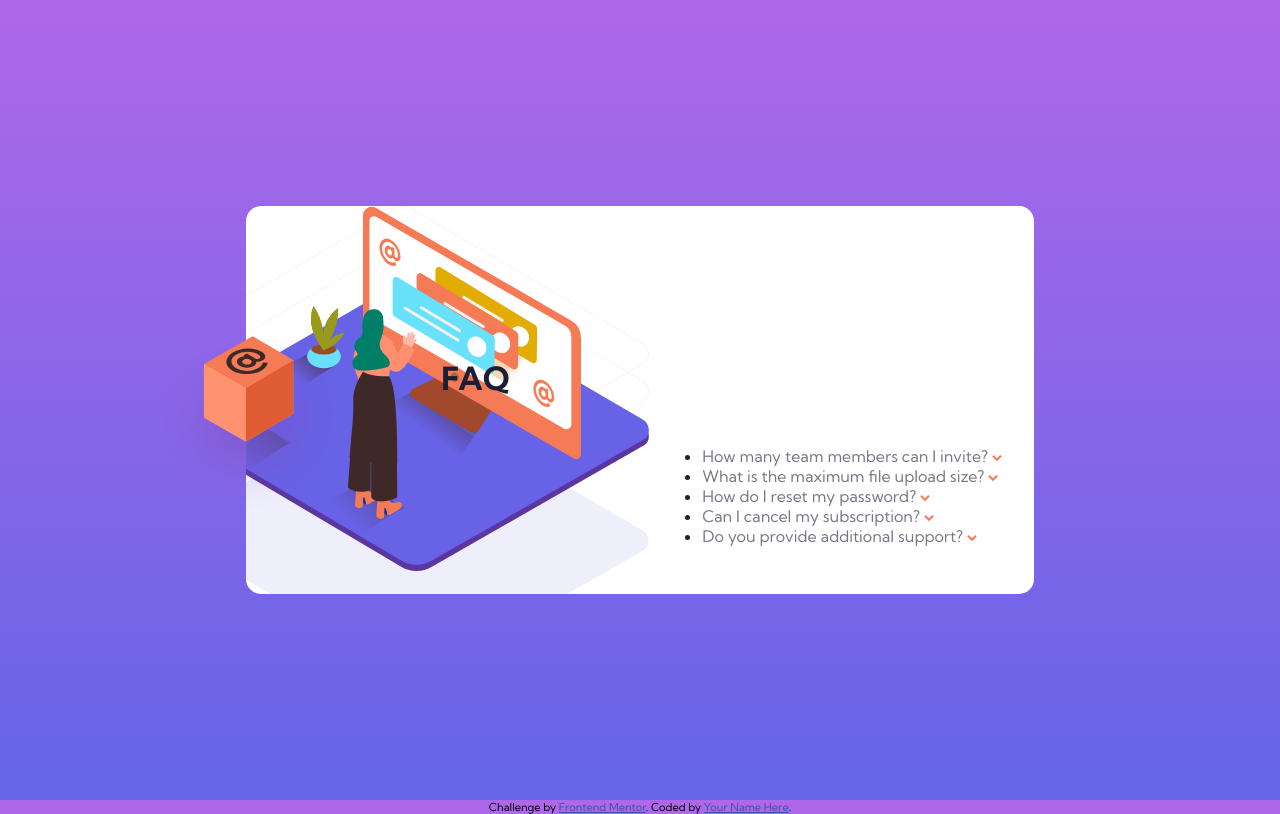
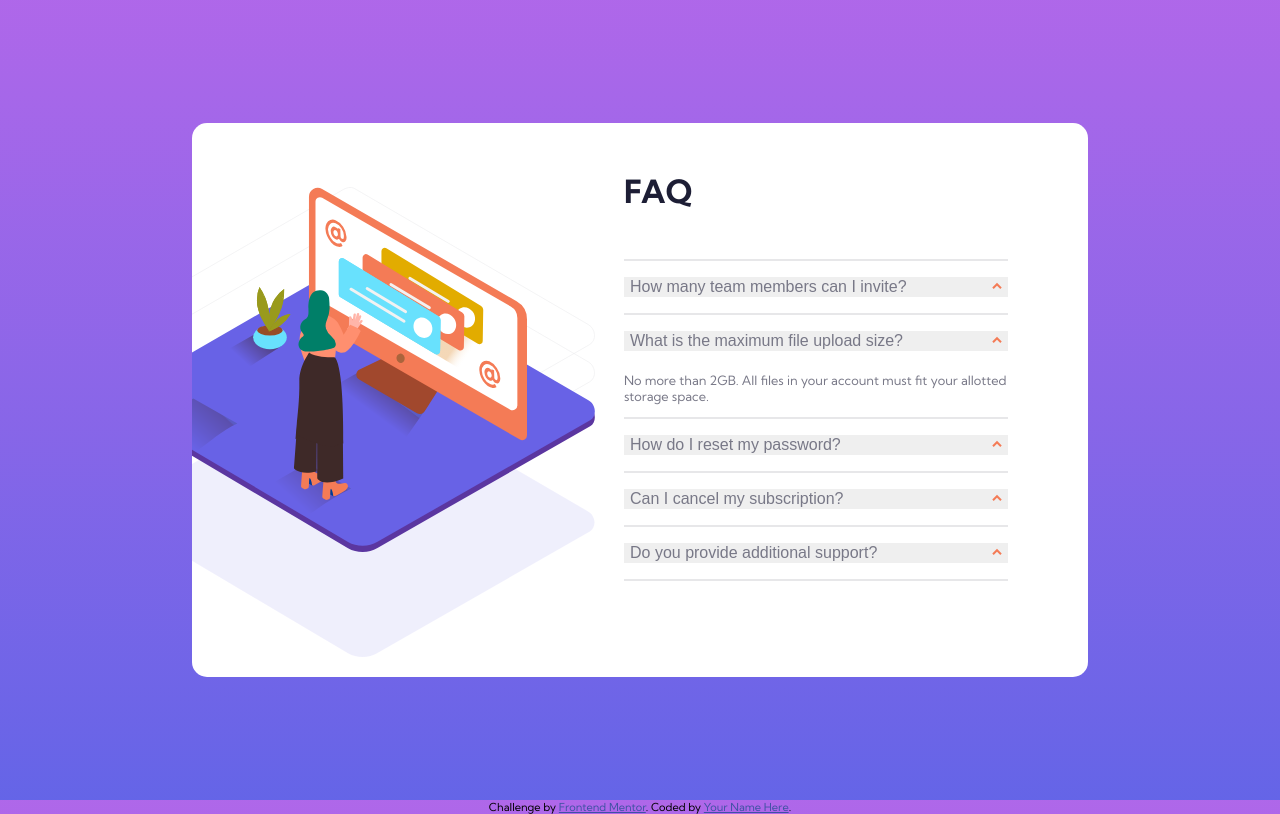
Before and after one commit to mvogee/fem_faq_accordion_card, a plain HTML site: page index.html in a window 1280 px wide. Drawn offline with Linux system fonts and the light colour scheme.

Commit message:
refactored

```diff
--- a/css/default.css
+++ b/css/default.css
@@ -1,11 +1,16 @@
 body {
     font-family: 'Kumbh Sans', sans-serif;
+    text-align: left;
     margin: 0;
     height: 100vh;
     background-image: linear-gradient(0, hsl(240, 73%, 65%), hsl(273, 75%, 66%));
     background-size: cover;
     background-repeat:no-repeat;
     background-attachment: fixed;
+}
+
+hr {
+    border: 1px solid hsl(240, 5%, 91%);
 }
 
 .wrapper {
@@ -18,6 +23,7 @@ body {
     border-radius: 15px;
     max-width: 800px;
     margin: 0 auto;
+    padding: 3em;
     background-color: white;
     background-image: url(../images/illustration-woman-online-desktop.svg),
     url(../images/bg-pattern-desktop.svg);
@@ -25,8 +31,8 @@ body {
     background-repeat: no-repeat;
     background-size: 480px;
     background-position:
-        top 0em left -4.8em,
-        top 0em left -4.8em;
+        top 4em left -4.8em,
+        top 4em left -4.8em;
     color: hsl(238, 29%, 16%);
 }
 /*
@@ -44,27 +50,33 @@ body {
 
 .dropdown-wrapper {
     flex-direction: column;
-    margin: 3em 2em 3em 26em;
+    margin: 3em 2em 3em 24em;
 }
 
 .faq-lable {
+    margin-left: 12em;
     color: hsl(238, 29%, 16%);
     font-weight: 700;
     font-size: 2em;
 }
 
 .dropdown-header {
+    margin: 0.5em 0;
     font-weight: 400;
     font-size: 1em;
     color: hsl(240, 6%, 50%);
-}
-
-.dropdown-arrow {
+    border: none;
+    width: 24em;
     text-align: left;
 }
 
+.dropdown-header::after {
+    content: url(../images/icon-arrow-down.svg) / "dropdown icon arrow";
+    float: right;
+    transform: rotate(180deg);
+}
+
 .dropdown-content {
-    display: none;
     font-weight: 400;
     font-size: .8em;
     color: hsl(240, 6%, 50%);
@@ -77,3 +89,14 @@ body {
 .attribution a {
     color: hsl(228, 45%, 44%);
 }
+
+
+/* ! toggle styles */
+
+.image-rotate {
+    transform: rotate(180deg);
+}
+
+.dropdown-inactive {
+    display: none;
+}
--- a/index.html
+++ b/index.html
@@ -13,52 +13,38 @@
 <body>
   <div class="wrapper">
     <div class="card-wrapper">
-      <img class="box-illustration-desktop" src="./images/illustration-box-desktop.svg" alt="box desktop">
+      <!-- <img class="box-illustration-desktop" src="./images/illustration-box-desktop.svg" alt="box desktop"> -->
       <!-- make this backgorund image <img class="illustration-desktop" src="./images/illustration-woman-online-desktop.svg" alt="woman"> -->
       <label class="faq-lable"for="dropdown-wrapper">FAQ</label>
       <div class="dropdown-wrapper" id="dropdown-wrapper">
-        <ul>
-          <li>
-            <label class="dropdown-header" aria-label="expand">How many team members can I invite?</label>
-            <img class="dropdown-arrow" src="./images/icon-arrow-down.svg" alt="arrow" aria-label="dropdown arrow">
-            <p class="dropdown-content" aria-label="member">
+        <hr>
+        <button class="dropdown-header" aria-label="expand">How many team members can I invite?</button>
+        <p class="dropdown-content dropdown-inactive" aria-label="member">
           You can invite up to 2 additional users on the Free plan. There is no limit on
           team members for the Premium plan.
         </p>
-          </li>
-          <li>
-            <label for="max-file-size-dropdown"class="dropdown-header" aria-label="expand">What is the maximum file upload size?</label>
-            <img class="dropdown-arrow" src="./images/icon-arrow-down.svg" alt="arrow" aria-label="dropdown arrow">
-            <p class="dropdown-content max-file-size-dropdown" aria-label="max file size">
+        <hr>
+        <button for="max-file-size-dropdown"class="dropdown-header" aria-label="expand">What is the maximum file upload size?</button>
+        <p class="dropdown-content" aria-label="max file size">
           No more than 2GB. All files in your account must fit your allotted storage space.
         </p>
-          </li>
-
-          <li>
-            <label class="dropdown-header" aria-lable="expand">How do I reset my password?</label>
-            <img class="dropdown-arrow" src="./images/icon-arrow-down.svg" alt="arrow" aria-label="dropdown arrow">
-            <p class="dropdown-content" aria-label="forgot password">
+        <hr>
+        <button class="dropdown-header" aria-lable="expand">How do I reset my password?</button>
+        <p class="dropdown-content dropdown-inactive" aria-label="forgot password">
           Click “Forgot password” from the login page or “Change password” from your profile page.
           A reset link will be emailed to you.
         </p>
-          </li>
-
-          <li>
-            <label class="dropdown-header" aria-lable="expand">Can I cancel my subscription?</label>
-            <img class="dropdown-arrow" src="./images/icon-arrow-down.svg" alt="arrow" aria-label="dropdown arrow">
-            <p class="dropdown-content">
+        <hr>
+        <button class="dropdown-header" aria-lable="expand">Can I cancel my subscription?</button>
+        <p class="dropdown-content dropdown-inactive">
           Yes! Send us a message and we’ll process your request no questions asked.
         </p>
-          </li>
-
-          <li>
-            <label class="dropdown-header">Do you provide additional support?</label>
-            <img class="dropdown-arrow" src="./images/icon-arrow-down.svg" alt="arrow" aria-label="dropdown arrow">
-            <p class="dropdown-content">
+        <hr>
+        <button class="dropdown-header">Do you provide additional support?</button>
+        <p class="dropdown-content dropdown-inactive">
           Chat and email support is available 24/7. Phone lines are open during normal business hours.
         </p>
-          </li>
-        </ul>
+        <hr>
       </div>
     </div>
   </div>
```
Lines whose indentation alone changed are shown as unchanged.
